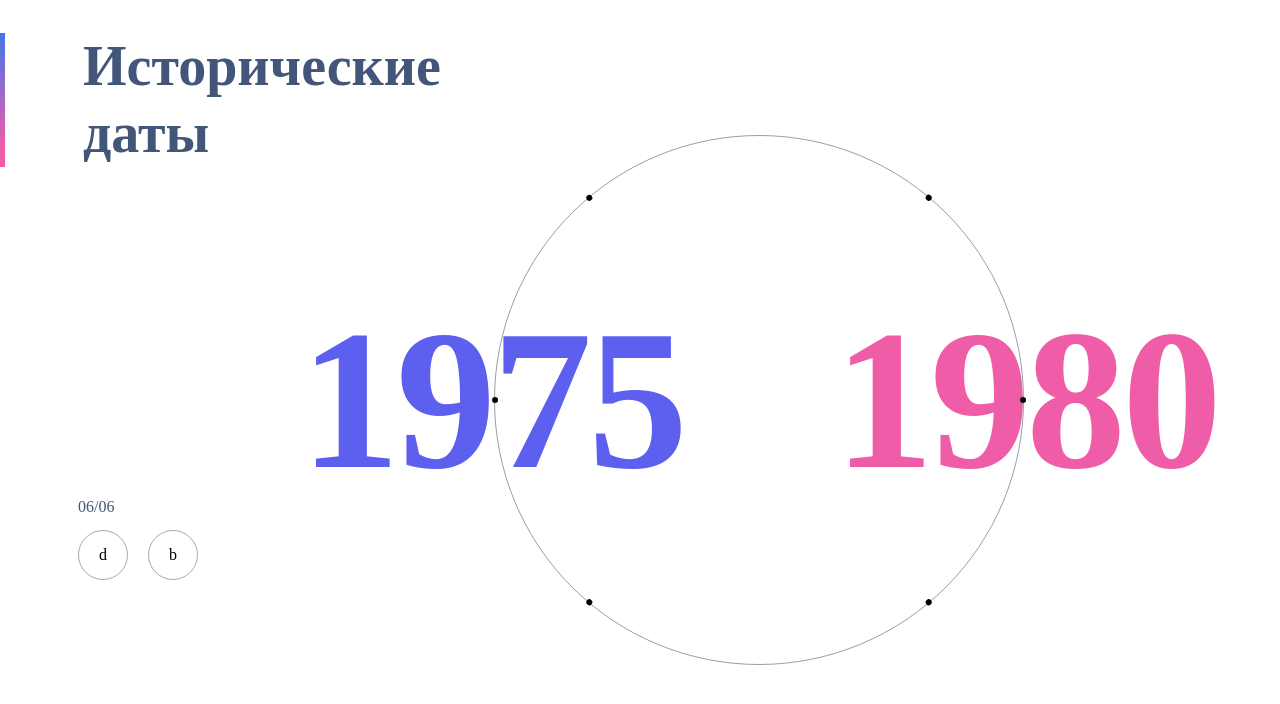
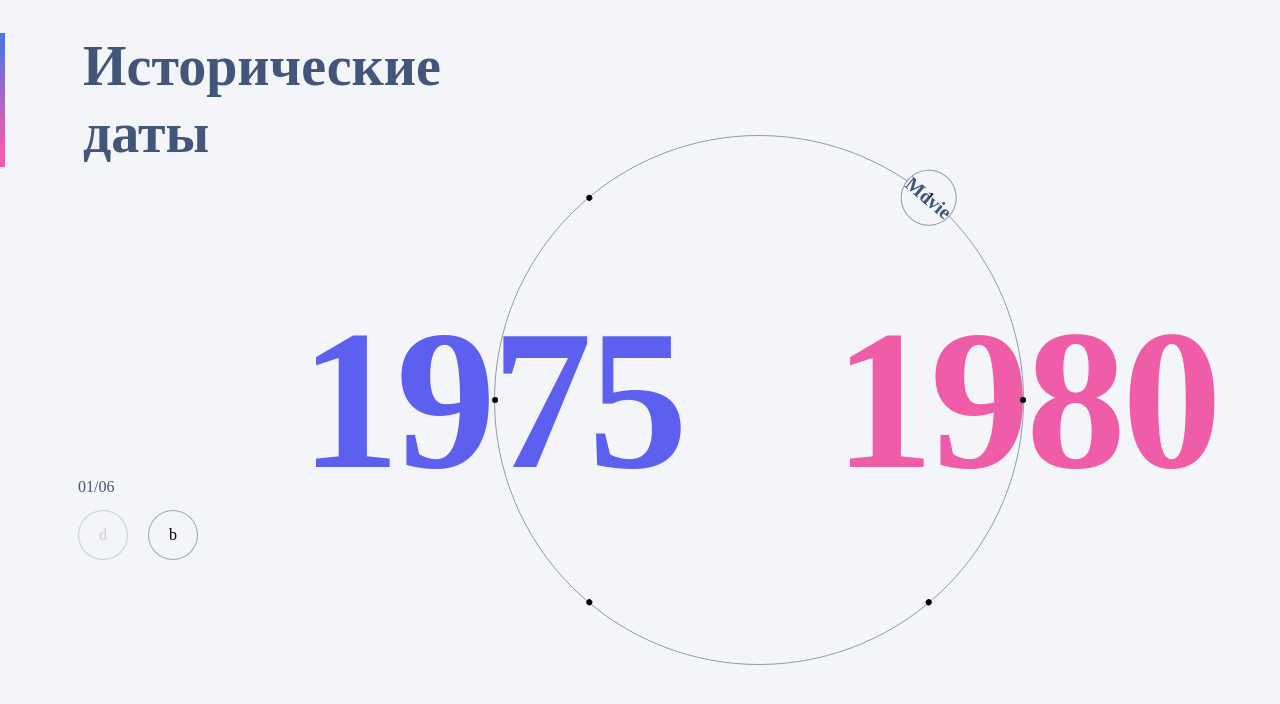
Before and after one commit to iUsmanov/only, a React app: page / in a window 1280 px wide. Shown: the top 704 px of the page. Built offline with nearby package versions, Linux system fonts and the light colour scheme.

Commit message:
Сохраняю изменения

```diff
--- a/src/app/styles/variables/colors.scss
+++ b/src/app/styles/variables/colors.scss
@@ -1,6 +1,6 @@
 :root {
 	--main-color: #42567A;
-	--main-backgrond-color: #F4F5F9
+	--main-backgrond-color: #F4F5F9;
 	--slide-header-color: #3877EE;
 	--first-year-color: #5D5FEF;
 	--second-year-color: #EF5DA8;
--- a/src/shared/ui/Button/Button.module.scss
+++ b/src/shared/ui/Button/Button.module.scss
@@ -4,6 +4,7 @@
 
 	&:disabled {
 		opacity: 0.5;
+		cursor: default;
 	}
 }
 
@@ -16,7 +17,7 @@
 .size-40 {
 	width: 40px;
 	height: 40px;
-	background: white;
+	background: var(--main-backgrond-color);
 	border: 1px solid var(--period-button-border);
 }
 
@@ -25,6 +26,10 @@
 	height: 50px;
 	background: var(--main-backgrond-color);
 	border: 1px solid var(--period-button-border);
+
+	&:hover {
+		background: white;
+	}
 }
 
 .size-56 {
--- a/src/shared/ui/Button/Button.tsx
+++ b/src/shared/ui/Button/Button.tsx
@@ -21,7 +21,7 @@ interface CircleButton extends ButtonBaseProps {
 type ButtonProps = CircleButton;
 
 export const Button = memo((props: ButtonProps) => {
-	const { className, children, variant = 'circle', onClick, size, shadow } = props;
+	const { className, children, variant = 'circle', onClick, size, shadow, ...otherProps } = props;
 
 	const mods: Mods = useMemo(
 		() => ({
@@ -33,6 +33,7 @@ export const Button = memo((props: ButtonProps) => {
 
 	return (
 		<button
+			{...otherProps}
 			type='button'
 			onClick={onClick}
 			className={classNames(cls.button, mods, [className, cls[variant]])}
--- a/src/widgets/History/components/PeroidSlider/PeroidSlider.module.scss
+++ b/src/widgets/History/components/PeroidSlider/PeroidSlider.module.scss
@@ -27,7 +27,7 @@
 
 .navigation {
 	position: absolute;
-	bottom: 20px;
+	bottom: 40px;
 	left: 0;
 }
 
--- a/src/widgets/History/components/PeroidSlider/PeroidSlider.tsx
+++ b/src/widgets/History/components/PeroidSlider/PeroidSlider.tsx
@@ -5,10 +5,24 @@ import { Button } from '@/shared/ui/Button/Button';
 import { Wheel } from '../Wheel/Wheel';
 import { useSelector } from 'react-redux';
 import { getYears } from '../../model/selectors/getYears';
+import { getSelectedPoint } from '../../model/selectors/getSelectedPoint';
+import { HistoryActions } from '../../model/slices/HistorySlice';
+import { useAppDispatch } from '@/shared/lib/hooks/useAppDispatch/useAppDispatch';
 
 export const PeroidSlider = memo((props: { className?: string }) => {
 	const { className } = props;
+	const dispatch = useAppDispatch();
 	const years = useSelector(getYears);
+	const selectedPoint = useSelector(getSelectedPoint);
+
+	const onClickNext = () => {
+		dispatch(HistoryActions.selectPoint(selectedPoint + 1));
+	};
+
+	const onClickLast = () => {
+		dispatch(HistoryActions.selectPoint(selectedPoint - 1));
+	};
+
 	if (!years) return null;
 	return (
 		<div className={classNames(cls.periodSlider, {}, [className])}>
@@ -19,13 +33,25 @@ export const PeroidSlider = memo((props: { className?: string }) => {
 			</div>
 			<div className={cls.navigation}>
 				<div className={cls.count}>
-					{'06'}/{'06'}
+					0{selectedPoint}/{'06'}
 				</div>
 				<div className={cls.buttons}>
-					<Button className={cls.leftButton} onClick={() => {}} variant='circle' size='50'>
+					<Button
+						className={cls.leftButton}
+						onClick={onClickLast}
+						variant='circle'
+						size='50'
+						disabled={selectedPoint === 1}
+					>
 						d
 					</Button>
-					<Button className={cls.rightButton} onClick={() => {}} variant='circle' size='50'>
+					<Button
+						className={cls.rightButton}
+						onClick={onClickNext}
+						variant='circle'
+						size='50'
+						disabled={selectedPoint === 6}
+					>
 						b
 					</Button>
 				</div>
--- a/src/widgets/History/components/Wheel/Wheel.module.scss
+++ b/src/widgets/History/components/Wheel/Wheel.module.scss
@@ -7,7 +7,7 @@
 	border: 1px solid var(--circle-border-color);
 	width: 530px;
 	height: 530px;
-	transition: all .3s;
+	transition: all .8s;
 
 	// animation: spin 2s linear 0s infinite normal forwards;
 }
--- a/src/widgets/History/components/WheelPoint/WheelPoint.module.scss
+++ b/src/widgets/History/components/WheelPoint/WheelPoint.module.scss
@@ -31,7 +31,7 @@
 }
 
 
-.root:hover {
+.root:hover, .root._active {
 	background: var(--main-backgrond-color);
 
 	.dot {
@@ -44,7 +44,12 @@
 		visibility: visible;
 		pointer-events: all;
 		opacity: 1;
-		background: white;
+		background: var(--main-backgrond-color);
 		transform: translate(-50%, -50%) scale(1);
 	}
 }
+
+.title {
+	position: absolute;
+	font-weight: 700;
+}
--- a/src/widgets/History/components/WheelPoint/WheelPoint.tsx
+++ b/src/widgets/History/components/WheelPoint/WheelPoint.tsx
@@ -6,7 +6,7 @@ import { HistoryActions } from '../../model/slices/HistorySlice';
 import { useSelector } from 'react-redux';
 import { getSelectedPoint } from '../../model/selectors/getSelectedPoint';
 import { getWheelDegs } from '../../model/selectors/getWheelDegs';
-import { degrees } from '../../consts/history';
+import { classNames } from '@/shared/lib/classNames/classNames';
 
 interface WheelPointProps {
 	className?: string;
@@ -21,16 +21,16 @@ export const WheelPoint = memo((props: WheelPointProps) => {
 	const wheelDegs = useSelector(getWheelDegs);
 
 	const onClick = () => {
-		dispatch(HistoryActions.setWheelDegs(wheelDegs + degrees[selectedPoint][number]));
 		dispatch(HistoryActions.selectPoint(number));
 	};
 
 	return (
-		<div className={cls.root}>
+		<div className={classNames(cls.root, { [cls._active]: selectedPoint === number }, [])}>
 			<div className={cls.dot}></div>
 			<Button onClick={onClick} variant='circle' size='56' className={cls.button}>
 				{number}
 			</Button>
+			{selectedPoint === number && <div className={cls.title}>Movie</div>}
 		</div>
 	);
 });
--- a/src/widgets/History/consts/history.ts
+++ b/src/widgets/History/consts/history.ts
@@ -1,4 +1,4 @@
-export const degrees: Record<number, Record<number, number>> = {
+export const degreesMap: Record<number, Record<number, number>> = {
 	1: {
 		1: 0,
 		2: -50,
--- a/src/widgets/History/model/slices/HistorySlice.ts
+++ b/src/widgets/History/model/slices/HistorySlice.ts
@@ -1,5 +1,6 @@
 import { PayloadAction, createSlice } from '@reduxjs/toolkit';
 import { HistorySchema } from '../types/HistorySchema';
+import { degreesMap } from '../../consts/history';
 
 export const initialState: HistorySchema = {
 	selectedPoint: 1,
@@ -11,10 +12,9 @@ export const HistorySlice = createSlice({
 	initialState,
 	reducers: {
 		selectPoint: (state, action: PayloadAction<number>) => {
+			const finalDegs = state.wheelDegs + degreesMap[state.selectedPoint][action.payload];
 			state.selectedPoint = action.payload;
-		},
-		setWheelDegs: (state, action: PayloadAction<number>) => {
-			state.wheelDegs = action.payload;
+			state.wheelDegs = finalDegs;
 		},
 	},
 });
```
